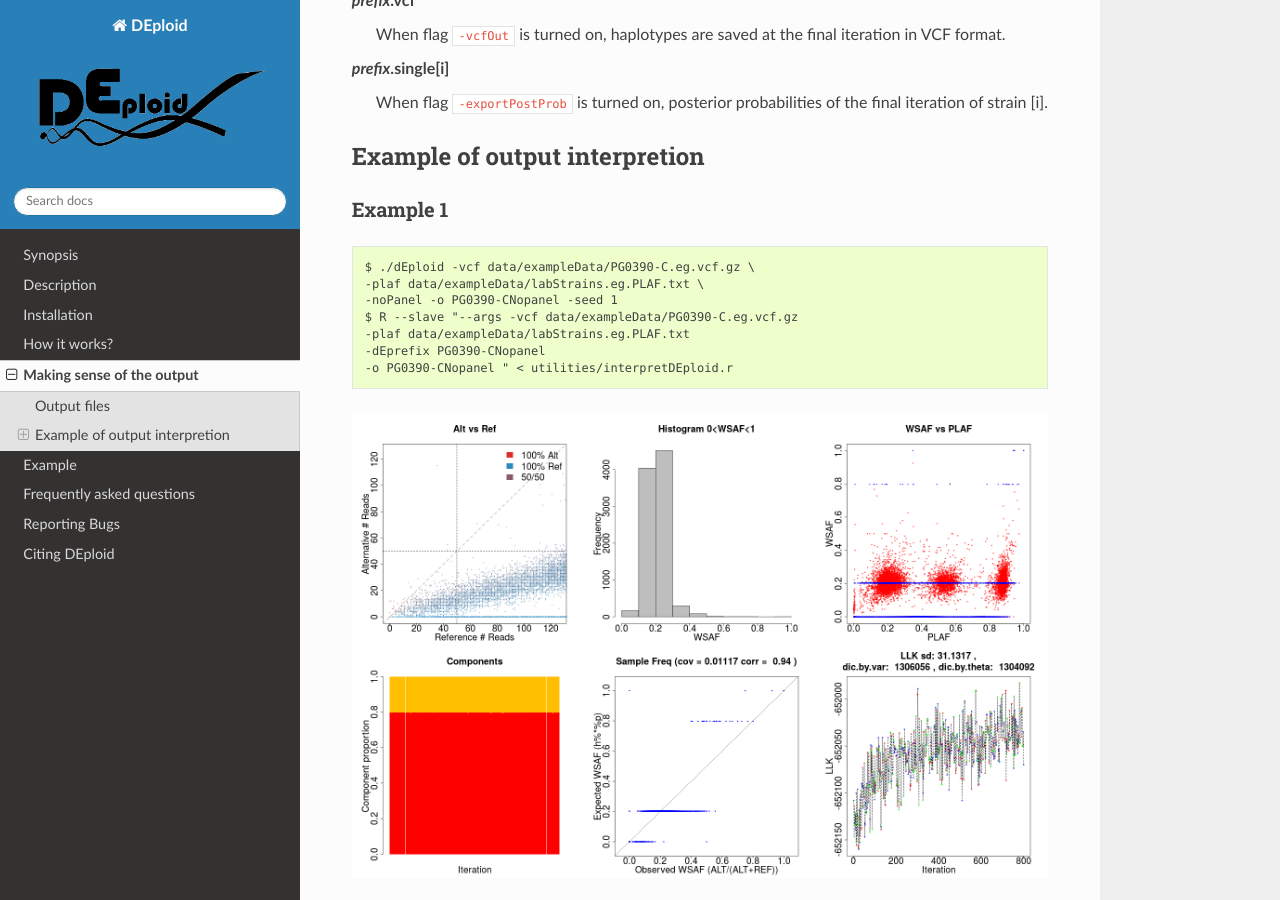
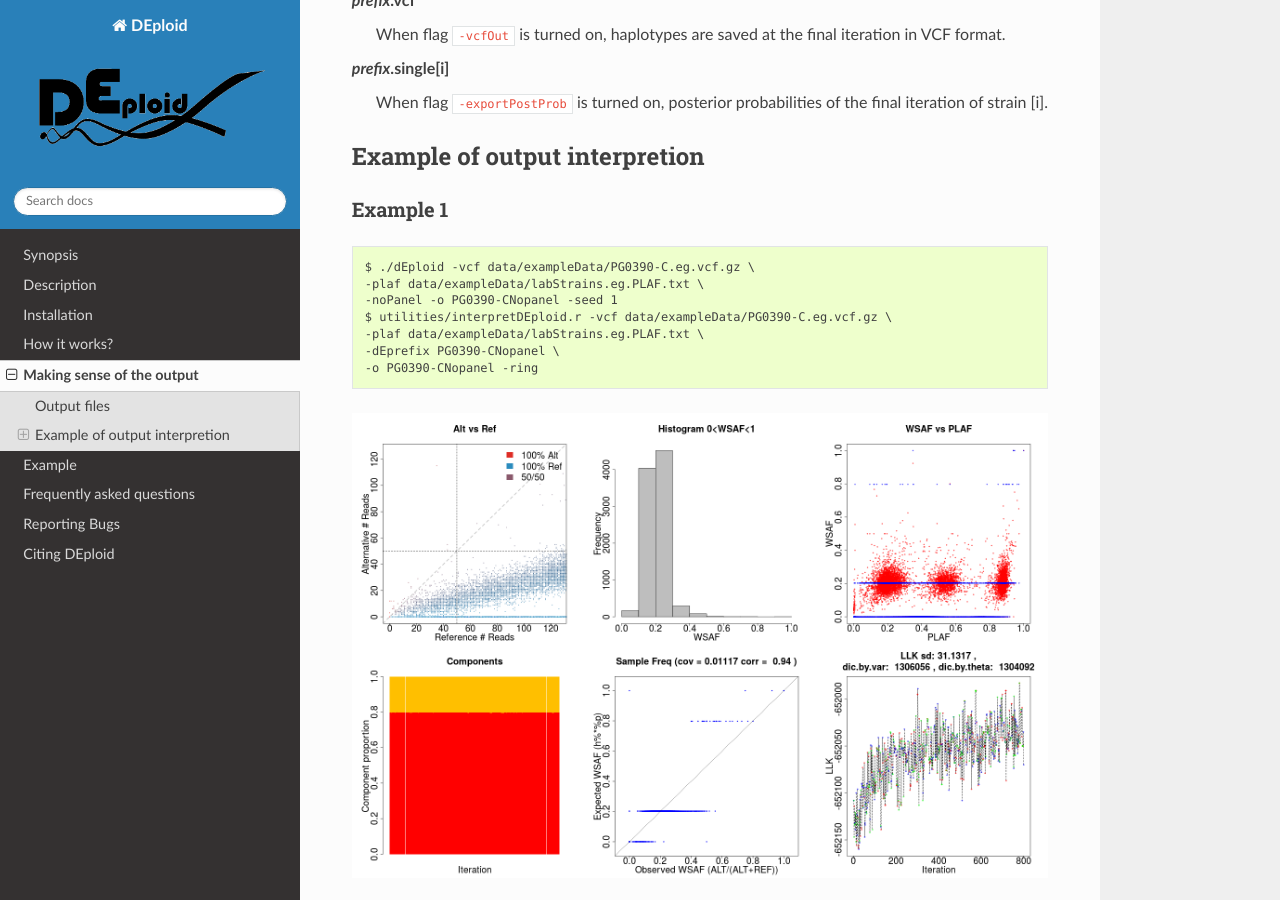
Before and after one commit to DEploid-dev/DEploid, a Sphinx documentation site: the page built from docs/output.rst, in a window 1280 px wide and 900 px high, scrolled down 566 px. Built offline with Sphinx 7.4.7 and the Read the Docs theme 2.0.0, drawn with Linux system fonts in a browser that asks for light colours.

```diff
--- a/docs/output.rst
+++ b/docs/output.rst
@@ -43,10 +43,10 @@
     $ ./dEploid -vcf data/exampleData/PG0390-C.eg.vcf.gz \
     -plaf data/exampleData/labStrains.eg.PLAF.txt \
     -noPanel -o PG0390-CNopanel -seed 1
-    $ R --slave "--args -vcf data/exampleData/PG0390-C.eg.vcf.gz
-    -plaf data/exampleData/labStrains.eg.PLAF.txt
-    -dEprefix PG0390-CNopanel
-    -o PG0390-CNopanel " < utilities/interpretDEploid.r
+    $ utilities/interpretDEploid.r -vcf data/exampleData/PG0390-C.eg.vcf.gz \
+    -plaf data/exampleData/labStrains.eg.PLAF.txt \
+    -dEprefix PG0390-CNopanel \
+    -o PG0390-CNopanel -ring
 
 .. image:: _static/PG0390-CNopanel.interpretDEploidFigure.1.png
    :width: 1024px
```
Also changed, not shown: 2 other files.
